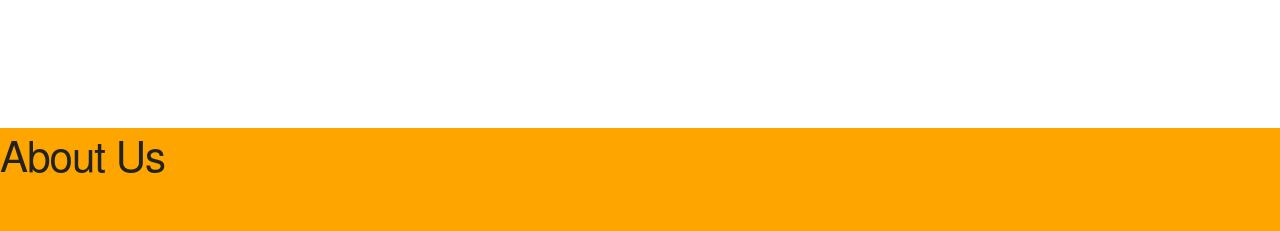
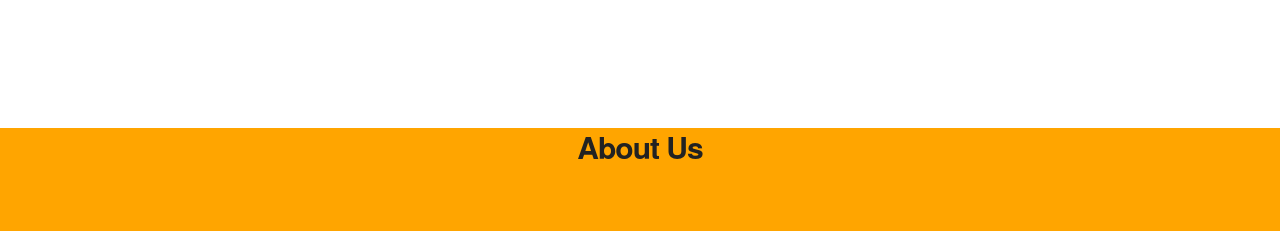
Before and after one commit to FariyaIslam/portfolio, a React (Create React App) app: page / in a window 1280 px wide. Shown: the part 2120-2351 px from the top of the page. Built offline with nearby package versions, Linux system fonts and the light colour scheme.

Commit message:
AboutUs Card

```diff
--- a/src/components/AboutUs/AboutUs.css
+++ b/src/components/AboutUs/AboutUs.css
@@ -1,4 +1,9 @@
 .aboutus__parent {
     height: 80vh;
     background: orange;
+    text-align: center;
 }
+ .aboutus__parent h2 {
+     font-size: 3rem;
+     font-weight: 900;
+ }
```
